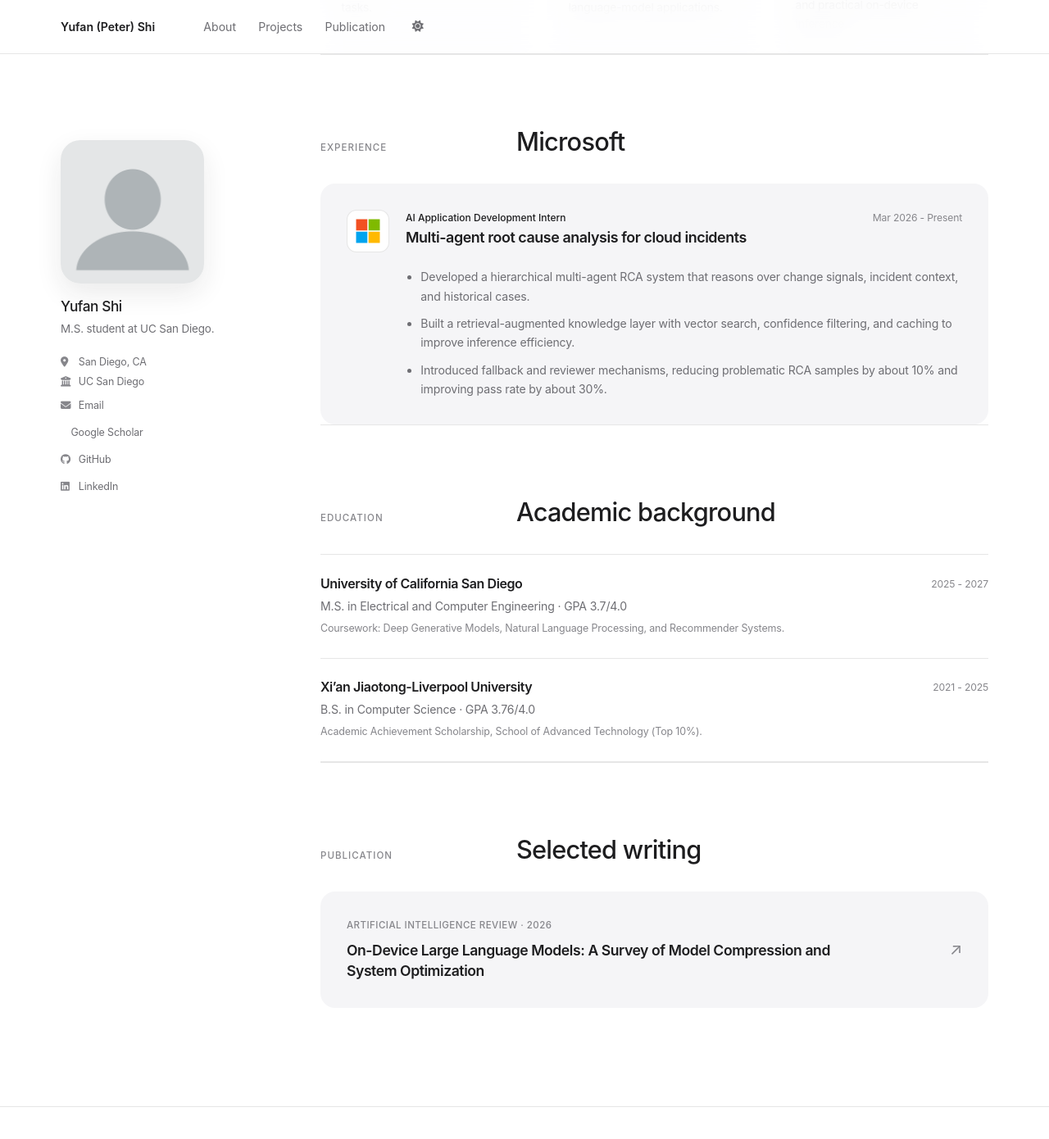
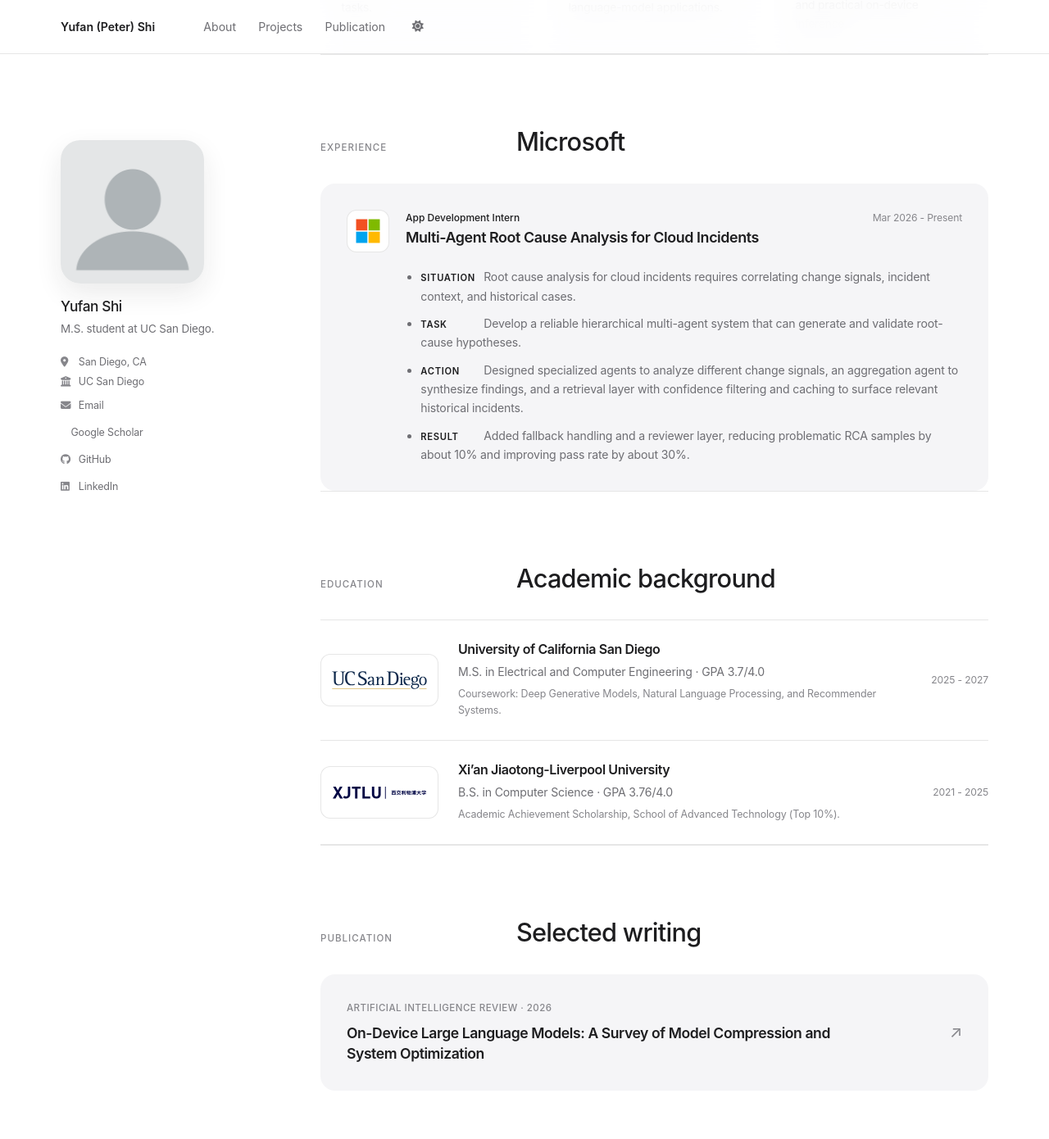
Before and after one commit to YufanPeter/yufanpeter.github.io, a Jekyll site: the page built from _pages/about.md, in a window 1280 px wide and 1400 px high, scrolled down 888 px. Shown: the top 1390 px of the window at 82% size. Built offline with Jekyll 4.4.1, drawn with Linux system fonts in a browser that asks for light colours; a style sheet for code colours, icons or effects is not loaded.

Commit message:
Refine experience and add education logos

```diff
--- a/_pages/about.md
+++ b/_pages/about.md
@@ -56,15 +56,16 @@ redirect_from:
     <div class="experience-body">
       <div class="experience-heading">
         <div>
-          <p class="experience-meta">AI Application Development Intern</p>
-          <h3>Multi-agent root cause analysis for cloud incidents</h3>
+          <p class="experience-meta">App Development Intern</p>
+          <h3>Multi-Agent Root Cause Analysis for Cloud Incidents</h3>
         </div>
         <time>Mar 2026 - Present</time>
       </div>
       <ul>
-        <li>Developed a hierarchical multi-agent RCA system that reasons over change signals, incident context, and historical cases.</li>
-        <li>Built a retrieval-augmented knowledge layer with vector search, confidence filtering, and caching to improve inference efficiency.</li>
-        <li>Introduced fallback and reviewer mechanisms, reducing problematic RCA samples by about 10% and improving pass rate by about 30%.</li>
+        <li><span class="star-label">Situation</span>Root cause analysis for cloud incidents requires correlating change signals, incident context, and historical cases.</li>
+        <li><span class="star-label">Task</span>Develop a reliable hierarchical multi-agent system that can generate and validate root-cause hypotheses.</li>
+        <li><span class="star-label">Action</span>Designed specialized agents to analyze different change signals, an aggregation agent to synthesize findings, and a retrieval layer with confidence filtering and caching to surface relevant historical incidents.</li>
+        <li><span class="star-label">Result</span>Added fallback handling and a reviewer layer, reducing problematic RCA samples by about 10% and improving pass rate by about 30%.</li>
       </ul>
     </div>
   </article>
@@ -77,7 +78,10 @@ redirect_from:
   </div>
   <div class="education-list">
     <article class="education-item">
-      <div>
+      <div class="education-logo">
+        <img src="/assets/images/uc-san-diego-logo.svg" alt="UC San Diego logo">
+      </div>
+      <div class="education-body">
         <h3>University of California San Diego</h3>
         <p>M.S. in Electrical and Computer Engineering · GPA 3.7/4.0</p>
         <p class="education-detail">Coursework: Deep Generative Models, Natural Language Processing, and Recommender Systems.</p>
@@ -85,7 +89,10 @@ redirect_from:
       <time>2025 - 2027</time>
     </article>
     <article class="education-item">
-      <div>
+      <div class="education-logo">
+        <img src="/assets/images/xjtlu-logo.svg" alt="Xi’an Jiaotong-Liverpool University logo">
+      </div>
+      <div class="education-body">
         <h3>Xi’an Jiaotong-Liverpool University</h3>
         <p>B.S. in Computer Science · GPA 3.76/4.0</p>
         <p class="education-detail">Academic Achievement Scholarship, School of Advanced Technology (Top 10%).</p>
--- a/_sass/layout/_refined.scss
+++ b/_sass/layout/_refined.scss
@@ -511,16 +511,45 @@ a {
   margin-bottom: 0;
 }
 
+.experience-body .star-label {
+  display: inline-block;
+  min-width: 4.8rem;
+  color: var(--ink);
+  font-size: 0.7rem;
+  font-weight: 600;
+  letter-spacing: 0.06em;
+  text-transform: uppercase;
+}
+
 .education-list {
   border-top: 1px solid var(--hairline);
 }
 
 .education-item {
-  display: flex;
-  justify-content: space-between;
-  gap: 2rem;
+  display: grid;
+  grid-template-columns: 9rem minmax(0, 1fr) auto;
+  gap: 1.5rem;
+  align-items: center;
   padding: 1.6rem 0;
   border-bottom: 1px solid var(--hairline);
+}
+
+.education-logo {
+  display: grid;
+  width: 9rem;
+  min-height: 4rem;
+  padding: 0.7rem 0.8rem;
+  place-items: center;
+  border: 1px solid var(--hairline);
+  border-radius: 12px;
+  background: #fff;
+}
+
+.education-logo img {
+  display: block;
+  width: 100%;
+  max-height: 2.65rem;
+  object-fit: contain;
 }
 
 .education-item h3 {
@@ -821,10 +850,18 @@ a {
   }
 
   .experience-heading,
-  .education-item,
   .project-card__topline {
     display: grid;
     gap: 0.5rem;
+  }
+
+  .education-item {
+    grid-template-columns: 1fr;
+    gap: 0.75rem;
+  }
+
+  .education-logo {
+    margin-bottom: 0.2rem;
   }
 
   .project-metrics {
```
Also changed, not shown: assets/images/uc-san-diego-logo.svg (added), assets/images/xjtlu-logo.svg (added).
